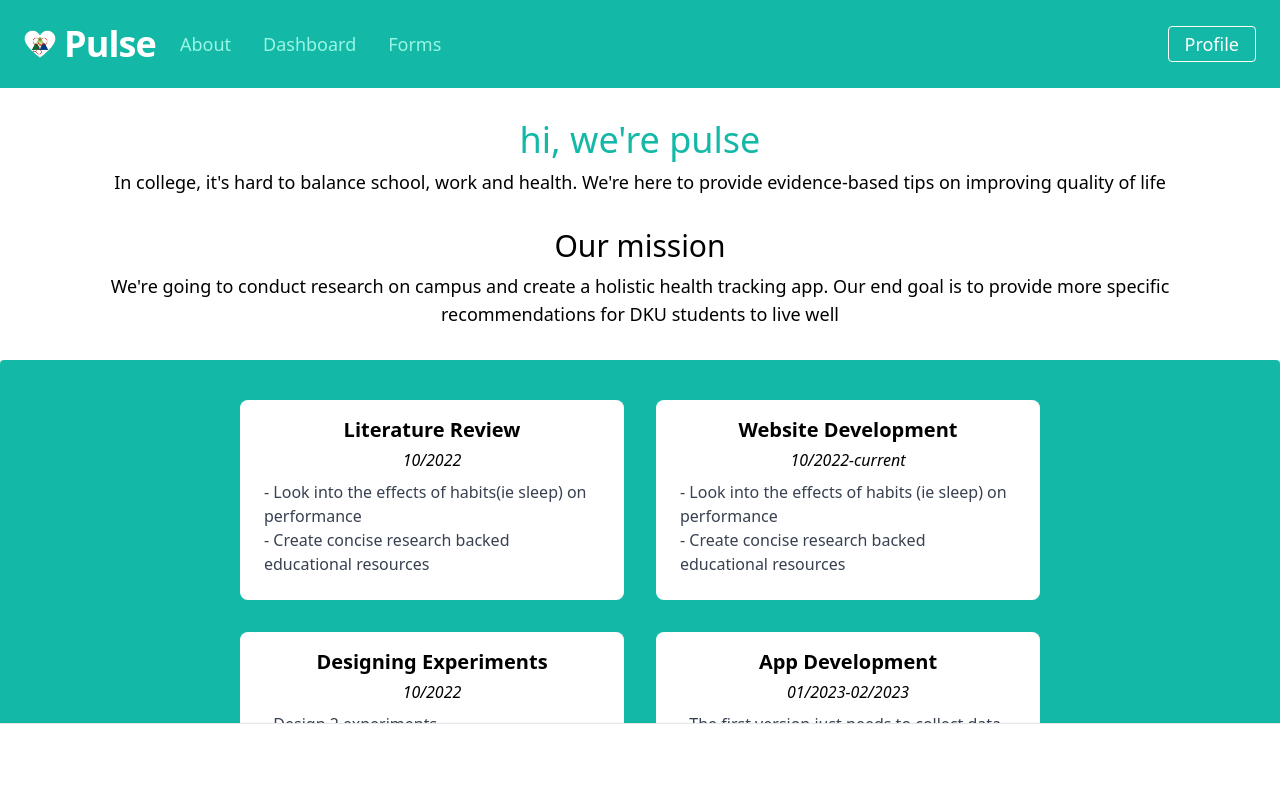
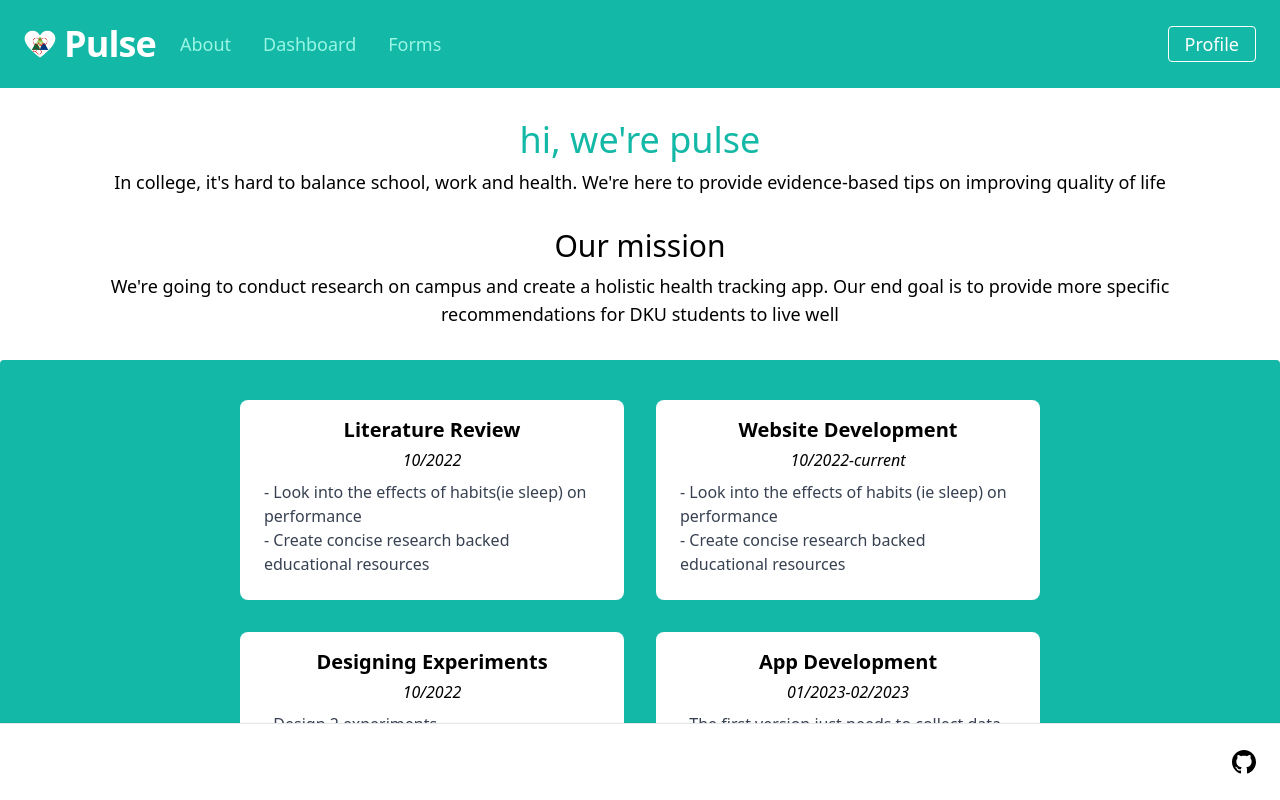
Before and after one commit to rebeccacombs/pulse-demo, a React (Create React App) app: page / in a window 1280 px wide. Shown: the top 800 px of the page. Built offline with nearby package versions, Linux system fonts and the light colour scheme; no server answers.

Commit message:
added github

```diff
--- a/src/App.js
+++ b/src/App.js
@@ -66,6 +66,7 @@
     <footer className="fixed bottom-0 left-0 z-2o p-4 w-full bg-white border-t shadow md:flex md:items-center md:justify-between md:p-6 dark:bg-teal-500">
     <span class="text-lg text-white sm:text-center dark:text-white">© 2022 <Link to="" class="hover:underline">Pulse™</Link>. All Rights Reserved.
     </span>
+    <a href="https://github.com/rebeccacombs/pulse"><svg xmlns="http://www.w3.org/2000/svg" width="24" height="24" viewBox="0 0 24 24"><path d="M12 0c-6.626 0-12 5.373-12 12 0 5.302 3.438 9.8 8.207 11.387.599.111.793-.261.793-.577v-2.234c-3.338.726-4.033-1.416-4.033-1.416-.546-1.387-1.333-1.756-1.333-1.756-1.089-.745.083-.729.083-.729 1.205.084 1.839 1.237 1.839 1.237 1.07 1.834 2.807 1.304 3.492.997.107-.775.418-1.305.762-1.604-2.665-.305-5.467-1.334-5.467-5.931 0-1.311.469-2.381 1.236-3.221-.124-.303-.535-1.524.117-3.176 0 0 1.008-.322 3.301 1.23.957-.266 1.983-.399 3.003-.404 1.02.005 2.047.138 3.006.404 2.291-1.552 3.297-1.23 3.297-1.23.653 1.653.242 2.874.118 3.176.77.84 1.235 1.911 1.235 3.221 0 4.609-2.807 5.624-5.479 5.921.43.372.823 1.102.823 2.222v3.293c0 .319.192.694.801.576 4.765-1.589 8.199-6.086 8.199-11.386 0-6.627-5.373-12-12-12z"/></svg></a>
       </footer>
   </Router>
   </AuthProvider>
```
